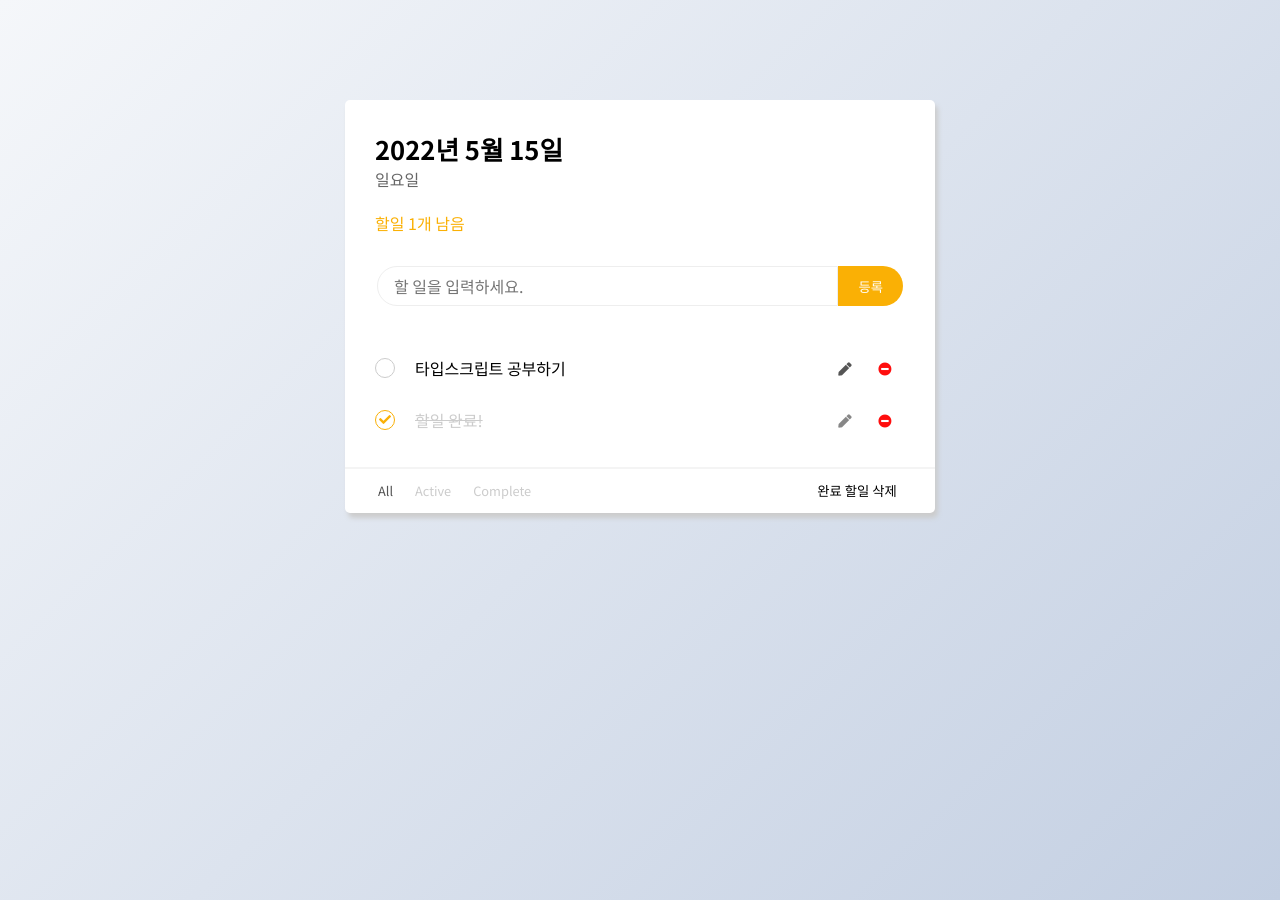
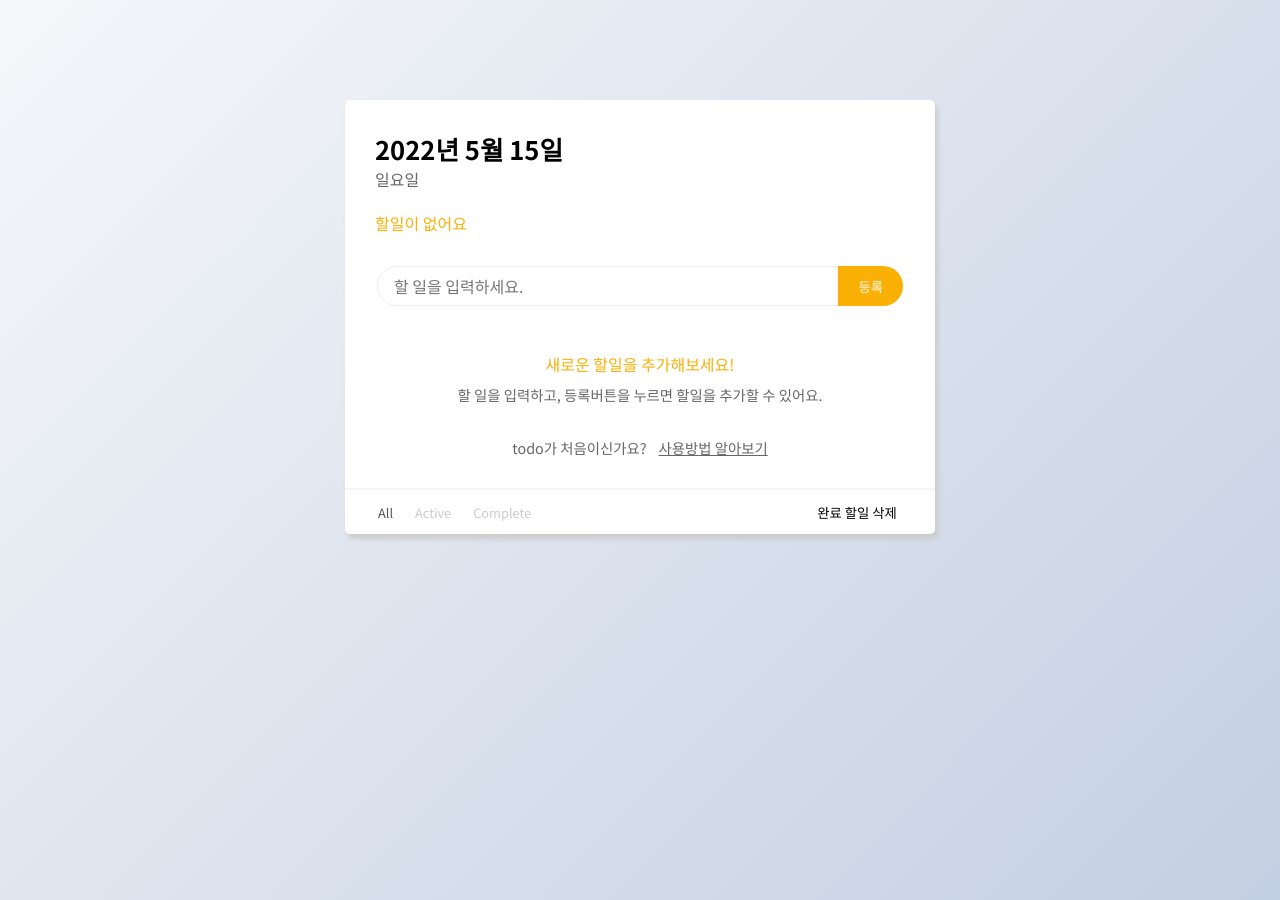
Before and after one commit to hyemin12/typescript-todo-app, a React (Create React App) app: page / in a window 1280 px wide. Built offline with nearby package versions, Linux system fonts and the light colour scheme.

Commit message:
feat: filter 기능 추가

```diff
--- a/src/components/Header.tsx
+++ b/src/components/Header.tsx
@@ -1,5 +1,6 @@
 import useTodoStore from "store/store";
-import { TodoProps, TodosProps } from "type/type";
+import { filterActiveTodo } from "utils/filteredTodos";
+import { TodosProps } from "type/type";
 
 const getDate = () => {
   const now = new Date();
@@ -15,8 +16,8 @@ function Header({ todos }: { todos?: TodosProps }) {
   const { year, month, date, week } = getDate();
   const { todos: storageTodos } = useTodoStore();
   const todolist = storageTodos ?? todos;
-  console.log(todolist);
-  const remain = todolist.filter((todo: TodoProps) => !todo.complete);
+
+  const remain = filterActiveTodo(todolist);
 
   return (
     <header>
--- a/src/components/TodoList.tsx
+++ b/src/components/TodoList.tsx
@@ -1,6 +1,7 @@
 import { Dispatch, SetStateAction } from "react";
 import TodoItem from "components/TodoItem";
 import useTodoStore from "store/store";
+import { filterActiveTodo, filterCompleteTodo } from "utils/filteredTodos";
 import { TodosProps } from "type/type";
 
 interface TodoListProps {
@@ -11,9 +12,9 @@ const filteredTodo = ({ todos, filter }: { todos: TodosProps; filter: string })
   const FILTER_TYPE = filter.toUpperCase();
   switch (FILTER_TYPE) {
     case "COMPLETE":
-      return todos.filter((item) => item.complete);
+      return filterCompleteTodo(todos);
     case "ACTIVE":
-      return todos.filter((item) => !item.complete);
+      return filterActiveTodo(todos);
     default:
       return todos;
   }
@@ -24,7 +25,8 @@ function TodoList({ setWelcomeTip }: TodoListProps) {
   const openWelcomeTip = () => {
     setWelcomeTip(true);
   };
-  console.log(filter);
+  const filteredTodos = filteredTodo({ todos, filter });
+
   if (todos.length <= 0)
     return (
       <div className='empty-todo'>
@@ -38,9 +40,15 @@ function TodoList({ setWelcomeTip }: TodoListProps) {
         </div>
       </div>
     );
+  if (filteredTodos.length === 0)
+    return (
+      <div className='empty-todo'>
+        <h4>{filter === "active" ? "진행 중인" : "완료된"}할 일이 없습니다.</h4>
+      </div>
+    );
   return (
     <ul className='todo-list'>
-      {filteredTodo({ todos, filter })
+      {filteredTodos
         .sort((a, b) => (a.complete > b.complete ? 1 : -1))
         .map((todo) => (
           <TodoItem todo={todo} key={todo.id} />
--- a/src/store/store.ts
+++ b/src/store/store.ts
@@ -1,19 +1,9 @@
 import { TodoProps, TodosProps } from "type/type";
+import { filterActiveTodo } from "utils/filteredTodos";
 import { create } from "zustand";
 import { persist, createJSONStorage } from "zustand/middleware";
 
-const initialState: TodosProps = [
-  {
-    id: 1234,
-    text: "타입스크립트 공부하기",
-    complete: false,
-  },
-  {
-    id: 555,
-    text: "할일 완료!",
-    complete: true,
-  },
-];
+const initialState: TodosProps = [];
 
 interface TodoState {
   todos: TodosProps;
@@ -27,8 +17,8 @@ interface TodoState {
   deleteCompleteTodo: () => void;
 }
 
-const useTodoStore = create(
-  persist<TodoState>(
+const useTodoStore = create<TodoState>()(
+  persist(
     (set) => ({
       todos: initialState,
       filter: "All",
@@ -50,12 +40,12 @@ const useTodoStore = create(
           todos: state.todos.filter((item) => item.text.includes(query.toLowerCase())),
         })),
       filterTodo: (filter) =>
-        set((state) => ({
+        set(() => ({
           filter,
         })),
       deleteCompleteTodo: () =>
         set((state) => ({
-          todos: state.todos.filter((item) => !item.complete),
+          todos: filterActiveTodo(state.todos),
         })),
     }),
     { name: "todo-storage", storage: createJSONStorage(() => sessionStorage) }
--- /dev/null
+++ b/src/utils/filteredTodos.ts
@@ -0,0 +1,9 @@
+import { TodoProps, TodosProps } from "type/type";
+
+export const filterCompleteTodo = (todos: TodosProps) => {
+  return todos.filter((todo: TodoProps) => todo.complete);
+};
+
+export const filterActiveTodo = (todos: TodosProps) => {
+  return todos.filter((todo: TodoProps) => !todo.complete);
+};
```
